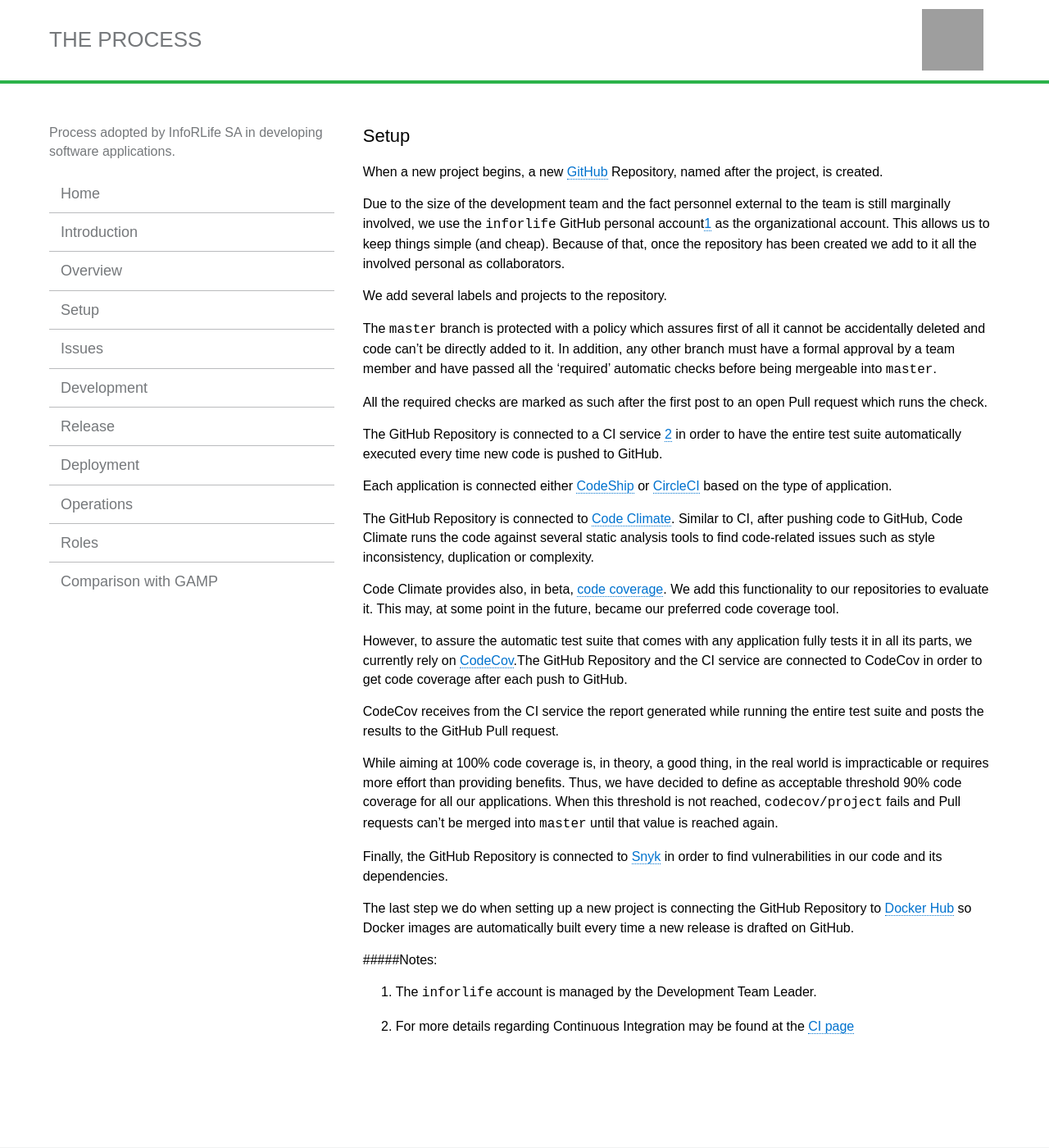
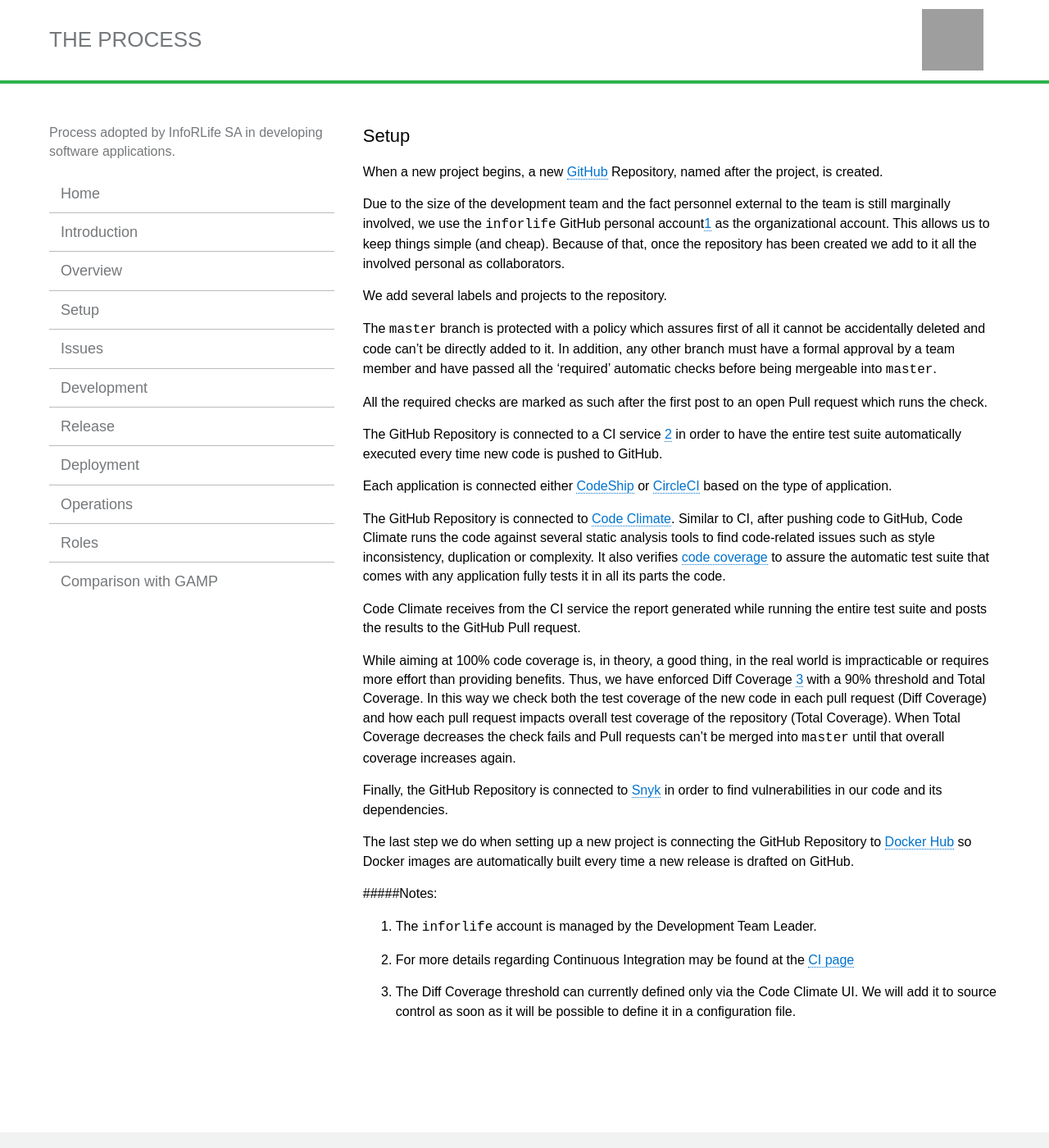
Before and after one commit to inforlife/process, a Jekyll site: the page built from setup.md, in a window 1280 px wide and 1400 px high. Shown: the whole window at 82% size. Built offline with Jekyll 4.4.1, drawn with Linux system fonts in a browser that asks for light colours; grey boxes are pictures that could not be loaded.

Commit message:
replace CodeCov with Code Climate

```diff
--- a/setup.md
+++ b/setup.md
@@ -18,15 +18,11 @@ The GitHub Repository is connected to a CI service [2](#notes) in order to have
 
 Each application is connected either [CodeShip](https://inforlife.github.io/process/services/codeship.html) or [CircleCI](https://inforlife.github.io/process/services/circleci.html) based on the type of application.
 
-The GitHub Repository is connected to [Code Climate](https://inforlife.github.io/process/services/codeclimate.html). Similar to CI, after pushing code to GitHub, Code Climate runs the code against several static analysis tools to find code-related issues such as style inconsistency, duplication or complexity.
+The GitHub Repository is connected to [Code Climate](https://inforlife.github.io/process/services/codeclimate.html). Similar to CI, after pushing code to GitHub, Code Climate runs the code against several static analysis tools to find code-related issues such as style inconsistency, duplication or complexity. It also verifies [code coverage](https://en.wikipedia.org/wiki/Code_coverage) to assure the automatic test suite that comes with any application fully tests it in all its parts the code.
 
-Code Climate provides also, in beta, [code coverage](https://en.wikipedia.org/wiki/Code_coverage). We add this functionality to our repositories to evaluate it. This may, at some point in the future, became our preferred code coverage tool.
+Code Climate receives from the CI service the report generated while running the entire test suite and posts the results to the GitHub Pull request.
 
-However, to assure the automatic test suite that comes with any application fully tests it in all its parts, we currently rely on [CodeCov](https://inforlife.github.io/process/services/codecov.html).The GitHub Repository and the CI service are connected to CodeCov in order to get code coverage after each push to GitHub.
-
-CodeCov receives from the CI service the report generated while running the entire test suite and posts the results to the GitHub Pull request.
-
-While aiming at 100% code coverage is, in theory, a good thing, in the real world is impracticable or requires more effort than providing benefits. Thus, we have decided to define as acceptable threshold 90% code coverage for all our applications. When this threshold is not reached, `codecov/project` fails and Pull requests can't be merged into `master` until that value is reached again.
+While aiming at 100% code coverage is, in theory, a good thing, in the real world is impracticable or requires more effort than providing benefits. Thus, we have enforced Diff Coverage [3](#notes) with a 90% threshold and Total Coverage. In this way we check both the test coverage of the new code in each pull request (Diff Coverage) and how each pull request impacts overall test coverage of the repository (Total Coverage). When Total Coverage decreases the check fails and Pull requests can't be merged into `master` until that overall coverage increases again.
 
 Finally, the GitHub Repository is connected to [Snyk](https://inforlife.github.io/process/services/snyk.html) in order to find vulnerabilities in our code and its dependencies.
 
@@ -37,3 +33,4 @@ The last step we do when setting up a new project is connecting the GitHub Repos
 
 1. The `inforlife` account is managed by the Development Team Leader.
 2. For more details regarding Continuous Integration may be found at the [CI page](https://inforlife.github.io/process/ci.html)
+3. The Diff Coverage threshold can currently defined only via the Code Climate UI. We will add it to source control as soon as it will be possible to define it in a configuration file.
```
Also changed, not shown: services/codeclimate.md (+8 -2 lines), services/codecov.md (deleted, +0 -15 lines), services/github.md (+2 -2 lines).
